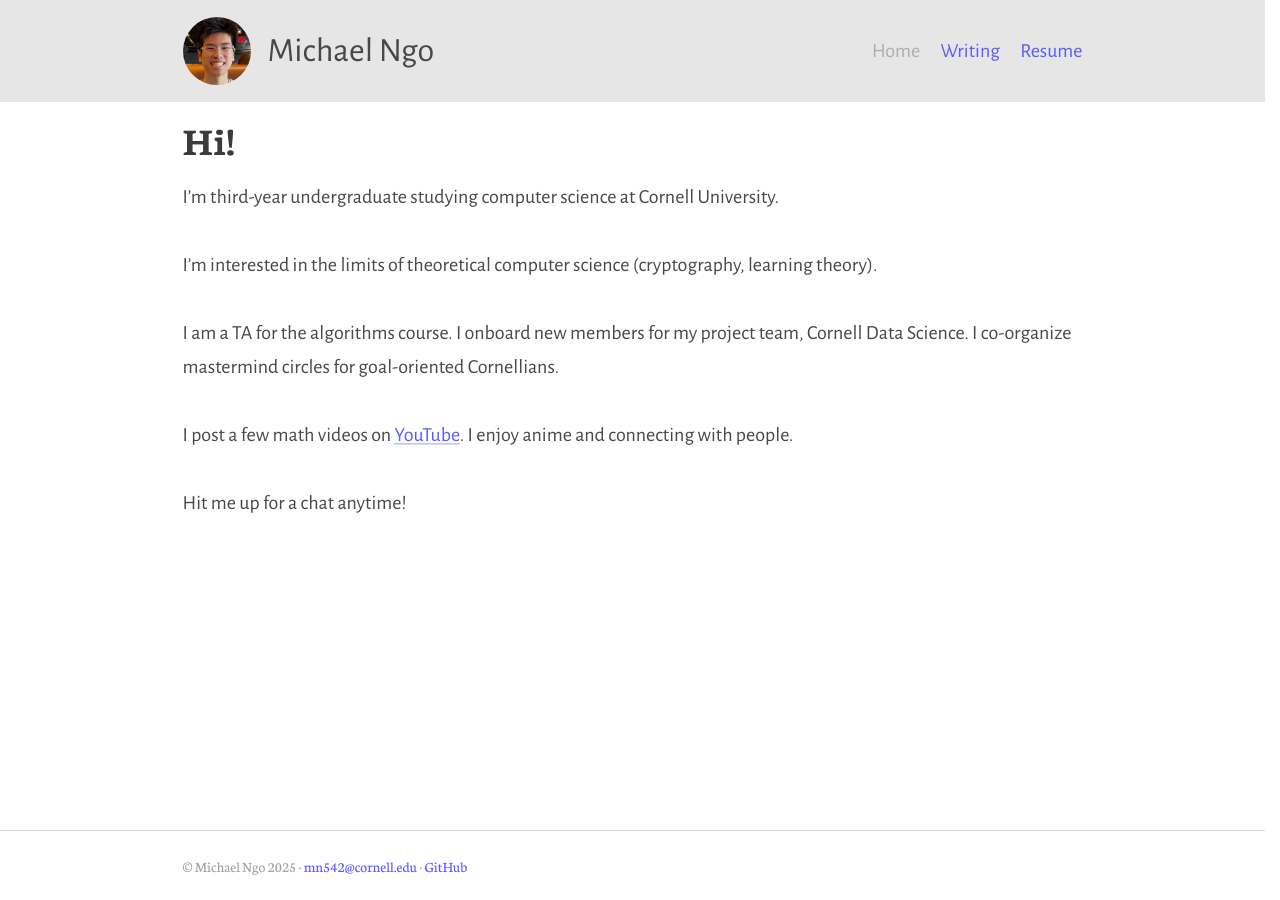
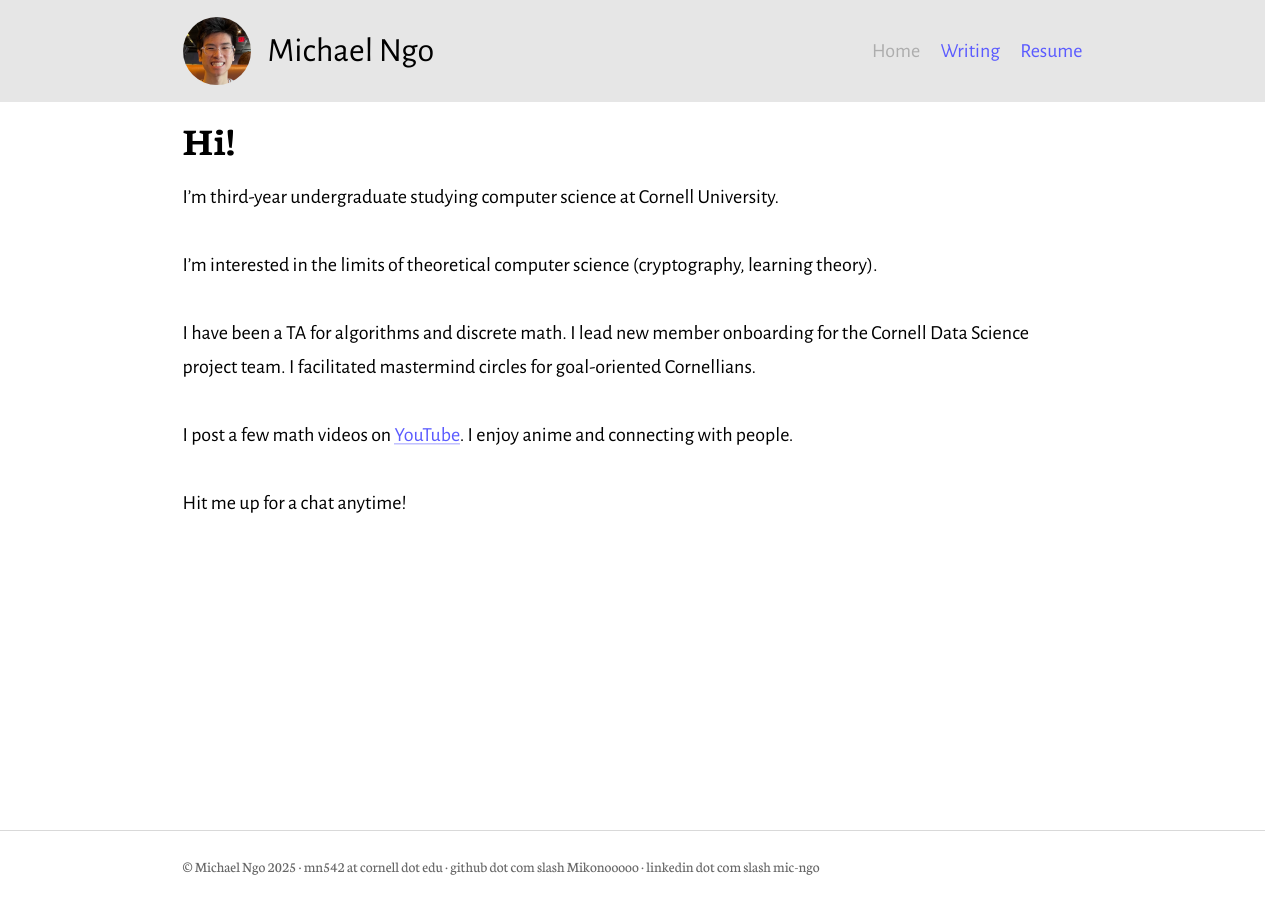
Before and after one commit to Mikonooooo/mikonooooo.github.io, a Jekyll site: the page built from index.md, in a window 1280 px wide. Built offline with Jekyll 4.4.1, drawn with Linux system fonts in a browser that asks for light colours.

Commit message:
add mastermind circles and exams article

```diff
--- a/_includes/post-list.html
+++ b/_includes/post-list.html
@@ -7,7 +7,7 @@
 
           <h2><a href="{{ site.baseurl }}{{ page.url }}">{{ page.title }}</a></h2>
           {% include post-meta.html %}
-          {{ page.excerpt | markdownify | truncatewords: 60 }}
+          {{ page.excerpt | strip_html  | markdownify  | truncatewords: 50 }}
 
         </article>
       </li>
@@ -24,7 +24,7 @@
 
           <h2><a href="{{ site.baseurl }}{{ page.url }}">{{ page.title }}</a></h2>
           {% include post-meta.html %}
-          {{ page.excerpt | markdownify | truncatewords: 60 }}
+          {{ page.excerpt | strip_html | markdownify  | truncatewords: 50 }}
 
         </article>
       </li>
--- a/_includes/site-footer.html
+++ b/_includes/site-footer.html
@@ -3,8 +3,9 @@
     <div class="copyright typeset">
       <small class="small">
         &copy; {{ site.title }} {{ site.time | date: '%Y' }} ·
-        <a href="mailto:mn542@cornell.edu">mn542@cornell.edu</a> ·
-        <a href="https://github.com/Mikonooooo" target="_blank" rel="noopener">GitHub</a>
+        mn542 at cornell dot edu ·
+        github dot com slash Mikonooooo ·
+        linkedin dot com slash mic-ngo
       </small>
     </div>
   </div>
--- a/_sass/_colors.scss
+++ b/_sass/_colors.scss
@@ -1,5 +1,5 @@
 // Colours
-$bodyColour: #484848;
+$bodyColour: #000000;
 $headingColour: darken($bodyColour, 5%);
 $linkColour: #5B5BFF;
 $hoverColour: darken($linkColour, 10%);
@@ -7,4 +7,4 @@
 $white: #fff;
 
 $backgroundColour: #ffffff;
-$codeBackgroundColour: darken($backgroundColour, 5%);
+$codeBackgroundColour: darken($backgroundColour, 0%);
--- a/index.md
+++ b/index.md
@@ -7,7 +7,7 @@
 
 I'm interested in the limits of theoretical computer science (cryptography, learning theory).
 
-I am a TA for the algorithms course. I onboard new members for my project team, Cornell Data Science. I co-organize mastermind circles for goal-oriented Cornellians.
+I have been a TA for algorithms and discrete math. I lead new member onboarding for the Cornell Data Science project team. I facilitated mastermind circles for goal-oriented Cornellians.
 
 I post a few math videos on [YouTube](https://www.youtube.com/@mikono2022). I enjoy anime and connecting with people.
 
```
Also changed, not shown: _posts/2025-04-19-ml.md (+2 -2 lines), _posts/2025-05-17-ex.md (added, +18 -0 lines), _posts/2025-05-17-mc.md (added, +27 -0 lines), _posts/2025-05-17-ta.md (+6 -2 lines), _posts/2025-05-18-mc.md (deleted, +0 -26 lines), assets/images/mastermind-circles/strawhats-skypiea.jpg (added), assets/images/teaching-not-teacher/veritasium-feynman.jpg (added), assets/images/test-taking/barton.jpg (added), 2 other files.
